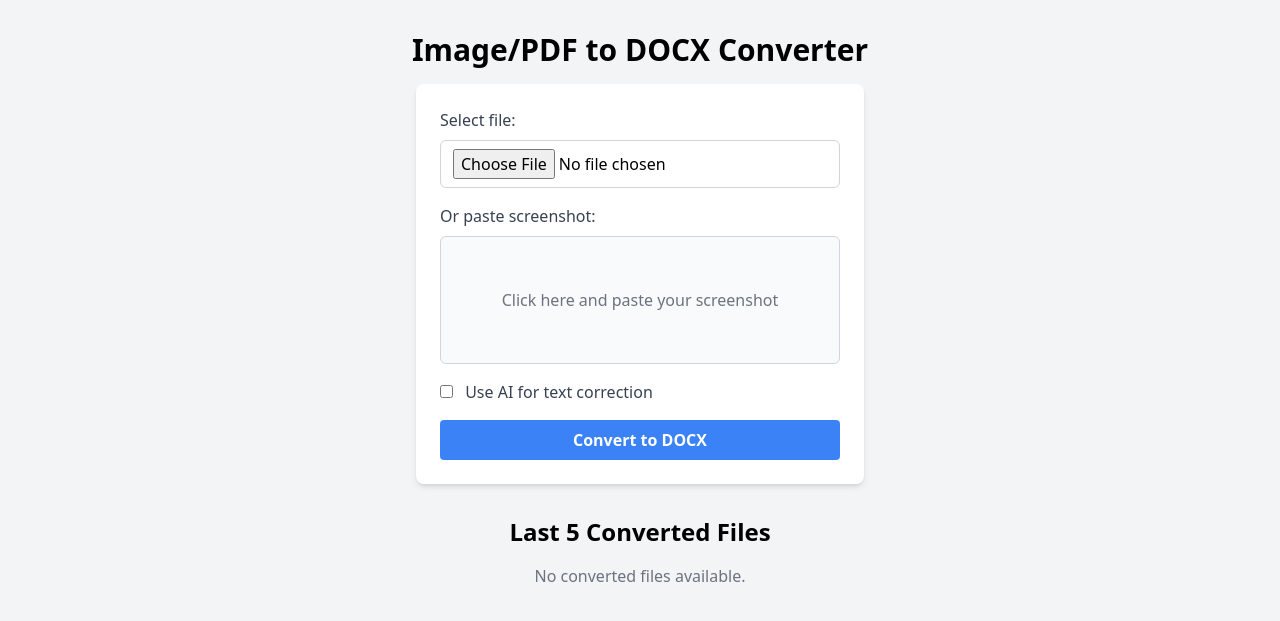
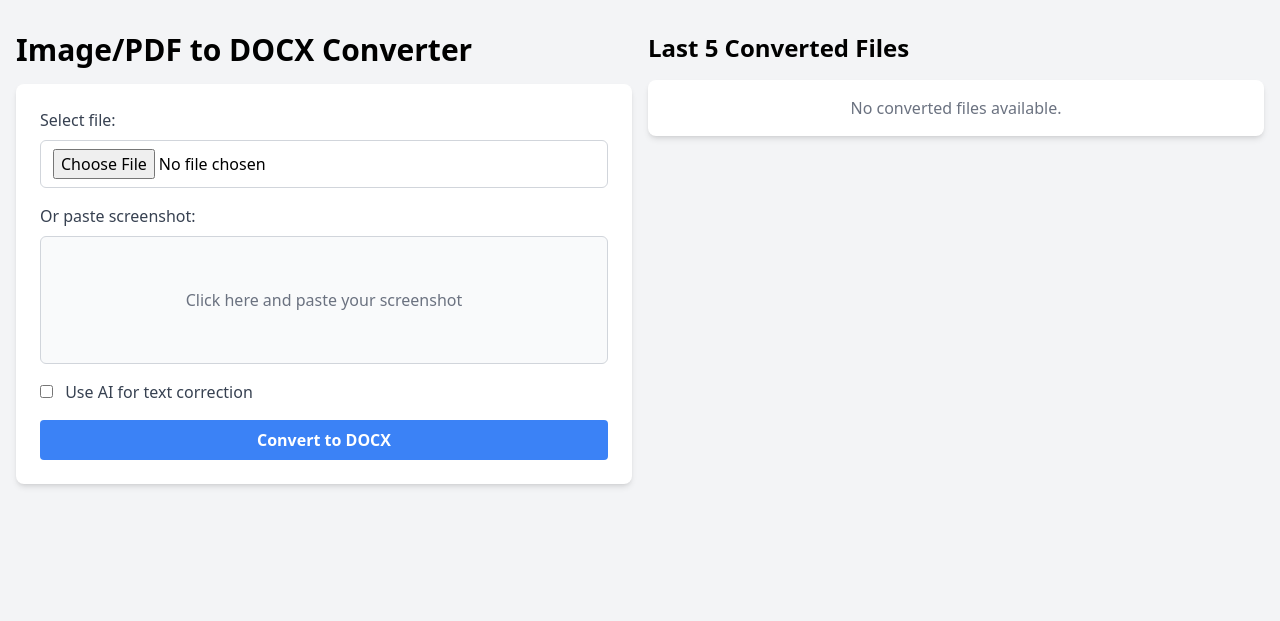
Before and after one commit to SergNest/pdf_reader, a Python web app: template templates/index.html in a window 1280 px wide. Shown: the top 621 px of the page. Run offline with Jinja, Linux system fonts and the light colour scheme; the template is opened without the code that fills it, so the values that code supplies are empty; some libraries are stand-ins or nearby versions.

Commit message:
index change

```diff
--- a/templates/index.html
+++ b/templates/index.html
@@ -9,9 +9,11 @@
 <body class="bg-gray-100 font-sans">
 
      <div class="container mx-auto px-4 py-8">
-        <h1 class="text-3xl font-bold mb-4 text-center">Image/PDF to DOCX Converter</h1>
+        <div class="flex flex-col md:flex-row justify-between">
+            <div class="md:w-1/2">
+                <h1 class="text-3xl font-bold mb-4">Image/PDF to DOCX Converter</h1>
 
-        <form id="convert_form" action="/" method="post" enctype="multipart/form-data" class="max-w-md mx-auto bg-white p-6 rounded-lg shadow-md">
+                <form id="convert_form" action="/" method="post" enctype="multipart/form-data" class="bg-white p-6 rounded-lg shadow-md">
                     <div>
                         <label for="pdf_file" class="block text-gray-700 font-medium mb-2">Select file:</label>
                         <input type="file" name="file" id="pdf_file" accept=".pdf, .png, .jpg, .jpeg" class="border border-gray-300 rounded-md py-2 px-3 w-full focus:outline-none focus:ring-2 focus:ring-blue-500">
@@ -19,26 +21,27 @@
 
                     <div class="mt-4">
                         <label for="paste_area" class="block text-gray-700 font-medium mt-4 mb-2">Or paste screenshot:</label>
-                <div id="paste_area" class="border border-gray-300 rounded-md py-2 px-3 w-full h-32 bg-gray-50 flex items-center justify-center text-gray-500"
-                    style="background-size: contain; background-repeat: no-repeat; background-position: center;">
+                        <div id="paste_area" class="border border-gray-300 rounded-md py-2 px-3 w-full h-32 bg-gray-50 flex items-center justify-center text-gray-500" style="background-size: contain; background-repeat: no-repeat; background-position: center;">
                             Click here and paste your screenshot
                         </div>
                         <input type="hidden" name="pasted_image" id="pasted_image">
                     </div>
+
                     <div class="mt-4">
                         <input type="checkbox" name="use_ai" id="use_ai" class="rounded text-blue-500 focus:ring-2 focus:ring-blue-500">
                         <label for="use_ai" class="text-gray-700 ml-2">Use AI for text correction</label>
                     </div>
+
                     <button type="submit" class="bg-blue-500 hover:bg-blue-700 text-white font-bold py-2 px-4 rounded mt-4 w-full">Convert to DOCX</button>
                 </form>
+            </div>
 
-
-        <div class="mt-8">
-            <h2 class="text-2xl font-bold mb-4 text-center">Last 5 Converted Files</h2>
-            <ul class="max-w-md mx-auto">
+            <div class="md:w-1/2 md:ml-4 mt-8 md:mt-0">
+                <h2 class="text-2xl font-bold mb-4">Last 5 Converted Files</h2>
+                <ul class="bg-white p-4 rounded-lg shadow-md">
                     {% if converted_files %}
                         {% for file in converted_files %}
-                        <li class="bg-white p-4 rounded-lg shadow-md mb-2">
+                            <li class="mb-2">
                                 <a href="{{ url_for('download_file', filename=file) }}" class="text-blue-500 hover:underline">{{ file }}</a>
                             </li>
                         {% endfor %}
@@ -46,6 +49,7 @@
                         <p class="text-center text-gray-500">No converted files available.</p>
                     {% endif %}
                 </ul>
+            </div>
         </div>
     </div>
 
```
Lines whose indentation alone changed are shown as unchanged.
